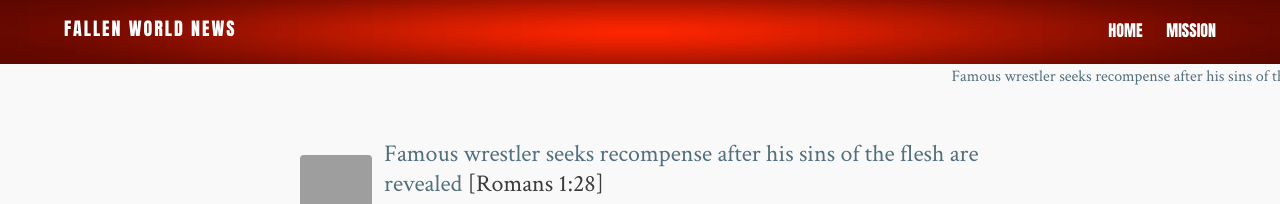
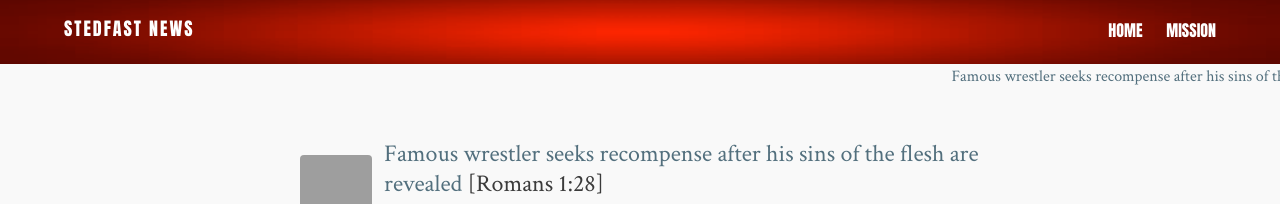
Before and after one commit to flashlightministries/oilforlight, a Jekyll site: the page built from index.html, in a window 1280 px wide. Shown: the top 204 px of the page. Built offline with Jekyll 4.4.1, drawn with Linux system fonts in a browser that asks for light colours; the list of posts is cut into pages by our own code; grey boxes are pictures that could not be loaded.

Commit message:
Create _config.yml

```diff
--- a/_config.yml
+++ b/_config.yml
@@ -1,6 +1,6 @@
-title:            FALLEN WORLD NEWS
+title:            Stedfast News
 tagline:          All the news that's fit for teaching, for reproof, for correction and for training in righteousness.
-canonical:        http://fallenworldnews.com
+canonical:        http://stedfastnews.com
 
 # Owner/author information
 owner:
```
